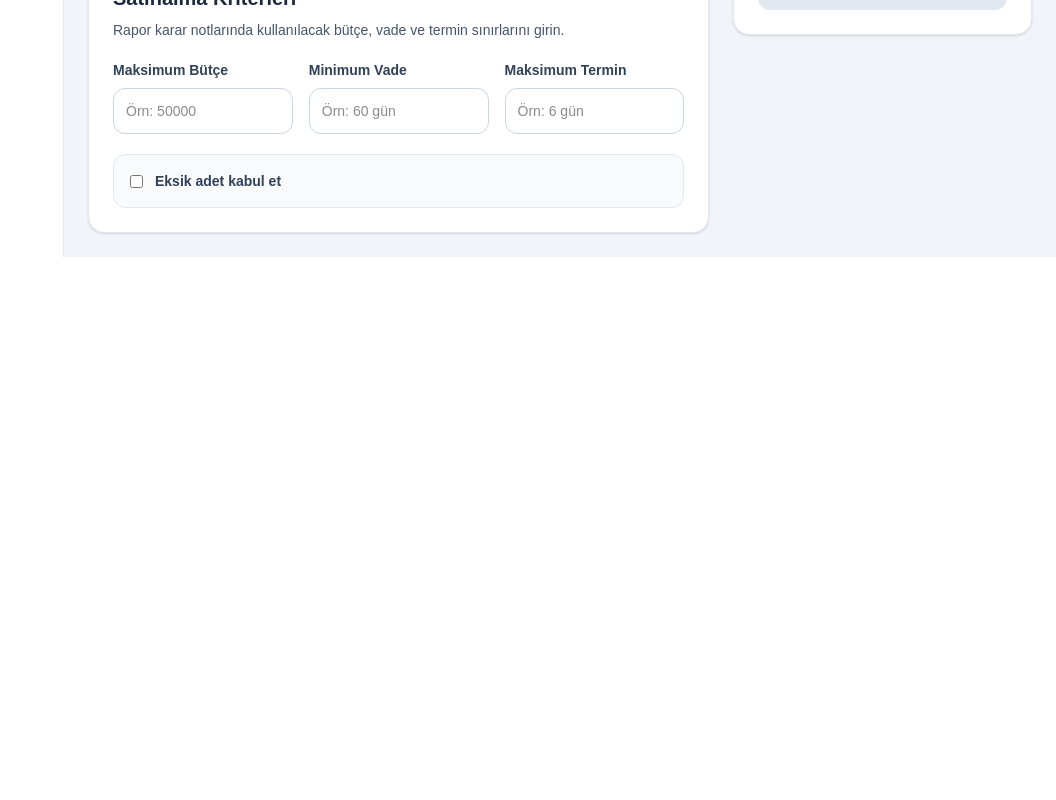
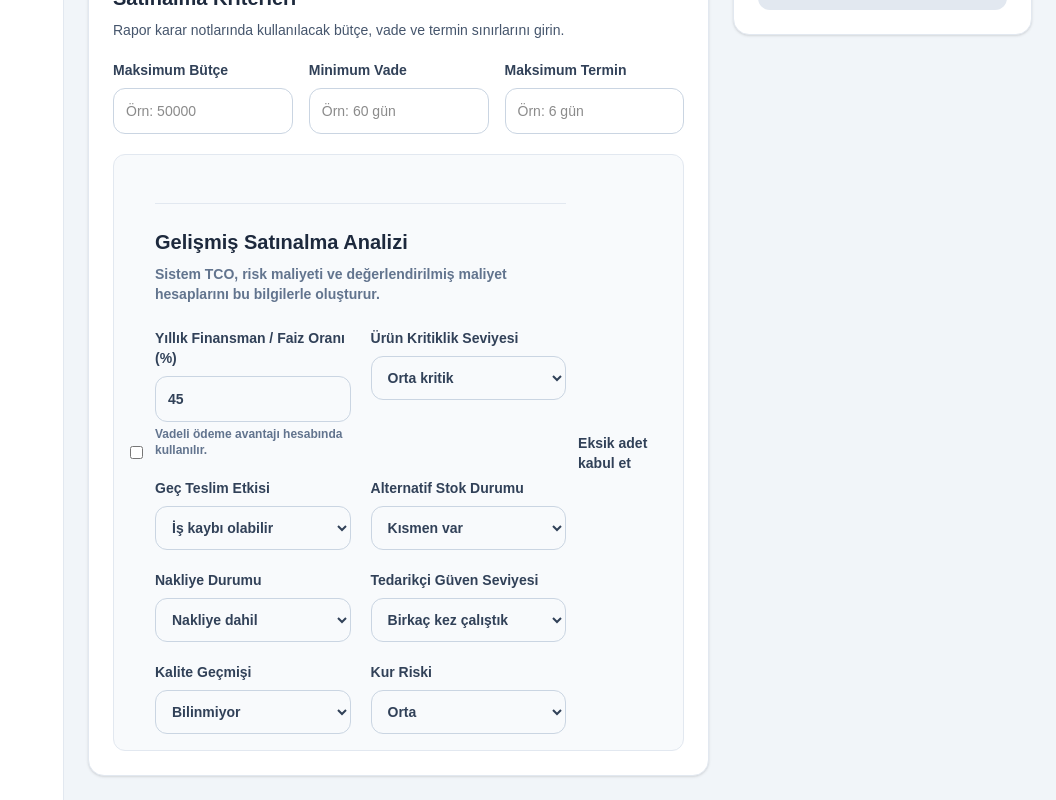
Before and after one commit to ysmnckr06-ai/procurement, a Next.js app in the folder procurement-platform/: page /dashboard/teklifler in a window 1280 px wide. Shown: the part 1109-1909 px from the top of the page, without its empty margins (224-1280 px from the left). Before the commit the page ends 1366 px from the top, so only its background shows below. Built offline with nearby package versions, Linux system fonts and the light colour scheme.

Commit message:
rapor düzenlendi

```diff
--- a/procurement-platform/src/app/dashboard/teklifler/page.js
+++ b/procurement-platform/src/app/dashboard/teklifler/page.js
@@ -98,6 +98,16 @@ export default function TekliflerPage() {
   const [allowMissingQty, setAllowMissingQty] = useState(false);
   const [createdReportId, setCreatedReportId] = useState(null);
   const [analysisMode, setAnalysisMode] = useState("withRequest");
+  const [annualInterestRate, setAnnualInterestRate] = useState(45);
+
+  const [criticalLevel, setCriticalLevel] = useState("medium");
+  const [delayImpact, setDelayImpact] = useState("medium");
+  const [alternativeStock, setAlternativeStock] = useState("partial");
+  const [shippingIncluded, setShippingIncluded] = useState("included");
+  const [shippingCost, setShippingCost] = useState("");
+  const [supplierTrust, setSupplierTrust] = useState("medium");
+  const [qualityHistory, setQualityHistory] = useState("unknown");
+  const [currencyRisk, setCurrencyRisk] = useState("medium");
 
   const [exchangeRates, setExchangeRates] = useState({
     TRY: 1,
@@ -198,7 +208,19 @@ export default function TekliflerPage() {
       formData.append("min_vade_days", minVadeDays);
       formData.append("max_termin_days", maxTerminDays);
       formData.append("allow_missing_qty", allowMissingQty ? "true" : "false");
+      formData.append("annual_interest_rate", annualInterestRate);
 
+      formData.append("critical_level", criticalLevel);
+      formData.append("delay_impact", delayImpact);
+      formData.append("alternative_stock", alternativeStock);
+
+      formData.append("shipping_included", shippingIncluded);
+      formData.append("shipping_cost", shippingCost);
+
+      formData.append("supplier_trust", supplierTrust);
+      formData.append("quality_history", qualityHistory);
+
+      formData.append("currency_risk", currencyRisk);
       const response = await fetch("http://127.0.0.1:8000/analyze-offers", {
         method: "POST",
         body: formData,
@@ -485,6 +507,167 @@ export default function TekliflerPage() {
                     checked={allowMissingQty}
                     onChange={(e) => setAllowMissingQty(e.target.checked)}
                   />
+                  <div className="mt-8 border-t border-slate-200 pt-6">
+  <h3 className="text-xl font-bold text-slate-800">
+    Gelişmiş Satınalma Analizi
+  </h3>
+
+  <p className="mt-2 text-sm text-slate-500">
+    Sistem TCO, risk maliyeti ve değerlendirilmiş maliyet hesaplarını bu bilgilerle oluşturur.
+  </p>
+
+  <div className="mt-6 grid grid-cols-1 gap-5 md:grid-cols-2">
+
+    <div>
+      <label className="mb-2 block text-sm font-bold text-slate-700">
+        Yıllık Finansman / Faiz Oranı (%)
+      </label>
+
+      <input
+        type="number"
+        value={annualInterestRate}
+        onChange={(e) => setAnnualInterestRate(e.target.value)}
+        className="w-full rounded-xl border border-slate-300 p-3"
+      />
+
+      <p className="mt-1 text-xs text-slate-500">
+        Vadeli ödeme avantajı hesabında kullanılır.
+      </p>
+    </div>
+
+    <div>
+      <label className="mb-2 block text-sm font-bold text-slate-700">
+        Ürün Kritiklik Seviyesi
+      </label>
+
+      <select
+        value={criticalLevel}
+        onChange={(e) => setCriticalLevel(e.target.value)}
+        className="w-full rounded-xl border border-slate-300 p-3"
+      >
+        <option value="low">Kritik değil</option>
+        <option value="medium">Orta kritik</option>
+        <option value="high">Üretimi etkiler</option>
+        <option value="critical">Operasyonu durdurabilir</option>
+      </select>
+    </div>
+
+    <div>
+      <label className="mb-2 block text-sm font-bold text-slate-700">
+        Geç Teslim Etkisi
+      </label>
+
+      <select
+        value={delayImpact}
+        onChange={(e) => setDelayImpact(e.target.value)}
+        className="w-full rounded-xl border border-slate-300 p-3"
+      >
+        <option value="none">Etkilemez</option>
+        <option value="low">Küçük gecikme</option>
+        <option value="medium">İş kaybı olabilir</option>
+        <option value="high">Operasyon durabilir</option>
+      </select>
+    </div>
+
+    <div>
+      <label className="mb-2 block text-sm font-bold text-slate-700">
+        Alternatif Stok Durumu
+      </label>
+
+      <select
+        value={alternativeStock}
+        onChange={(e) => setAlternativeStock(e.target.value)}
+        className="w-full rounded-xl border border-slate-300 p-3"
+      >
+        <option value="full">Yeterli stok var</option>
+        <option value="partial">Kısmen var</option>
+        <option value="none">Stok yok</option>
+      </select>
+    </div>
+
+    <div>
+      <label className="mb-2 block text-sm font-bold text-slate-700">
+        Nakliye Durumu
+      </label>
+
+      <select
+        value={shippingIncluded}
+        onChange={(e) => setShippingIncluded(e.target.value)}
+        className="w-full rounded-xl border border-slate-300 p-3"
+      >
+        <option value="included">Nakliye dahil</option>
+        <option value="excluded">Nakliye hariç</option>
+        <option value="unknown">Emin değilim</option>
+      </select>
+    </div>
+
+    {shippingIncluded === "excluded" && (
+      <div>
+        <label className="mb-2 block text-sm font-bold text-slate-700">
+          Tahmini Nakliye Maliyeti
+        </label>
+
+        <input
+          type="number"
+          value={shippingCost}
+          onChange={(e) => setShippingCost(e.target.value)}
+          className="w-full rounded-xl border border-slate-300 p-3"
+        />
+      </div>
+    )}
+
+    <div>
+      <label className="mb-2 block text-sm font-bold text-slate-700">
+        Tedarikçi Güven Seviyesi
+      </label>
+
+      <select
+        value={supplierTrust}
+        onChange={(e) => setSupplierTrust(e.target.value)}
+        className="w-full rounded-xl border border-slate-300 p-3"
+      >
+        <option value="low">İlk kez çalışıyoruz</option>
+        <option value="medium">Birkaç kez çalıştık</option>
+        <option value="high">Uzun süredir çalışıyoruz</option>
+      </select>
+    </div>
+
+    <div>
+      <label className="mb-2 block text-sm font-bold text-slate-700">
+        Kalite Geçmişi
+      </label>
+
+      <select
+        value={qualityHistory}
+        onChange={(e) => setQualityHistory(e.target.value)}
+        className="w-full rounded-xl border border-slate-300 p-3"
+      >
+        <option value="unknown">Bilinmiyor</option>
+        <option value="good">Problem yaşanmadı</option>
+        <option value="medium">Ara sıra yaşandı</option>
+        <option value="bad">Sık yaşandı</option>
+      </select>
+    </div>
+
+    <div>
+      <label className="mb-2 block text-sm font-bold text-slate-700">
+        Kur Riski
+      </label>
+
+      <select
+        value={currencyRisk}
+        onChange={(e) => setCurrencyRisk(e.target.value)}
+        className="w-full rounded-xl border border-slate-300 p-3"
+      >
+        <option value="none">Kur riski yok</option>
+        <option value="low">Düşük</option>
+        <option value="medium">Orta</option>
+        <option value="high">Yüksek</option>
+      </select>
+    </div>
+
+  </div>
+</div>
                   Eksik adet kabul et
                 </label>
               </section>
```
